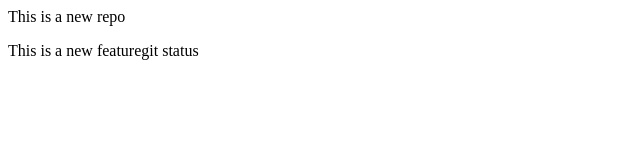
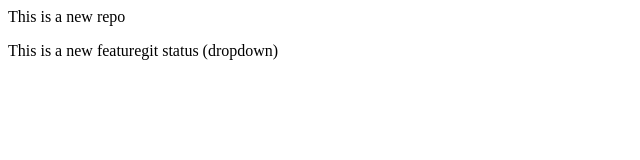
Before and after one commit to rashmit11/LocalRepo, a plain HTML site: page index.html in a window 1280 px wide. Shown: the full height of the page, 0-640 px from the left. Drawn offline with Linux system fonts and the light colour scheme.

Commit message:
added dropdown

```diff
--- a/index.html
+++ b/index.html
@@ -1,3 +1,2 @@
 <p>This is a new repo</p>
-<p>This is a new featuregit status
-</p>
+<p>This is a new featuregit status (dropdown)</p>
```
